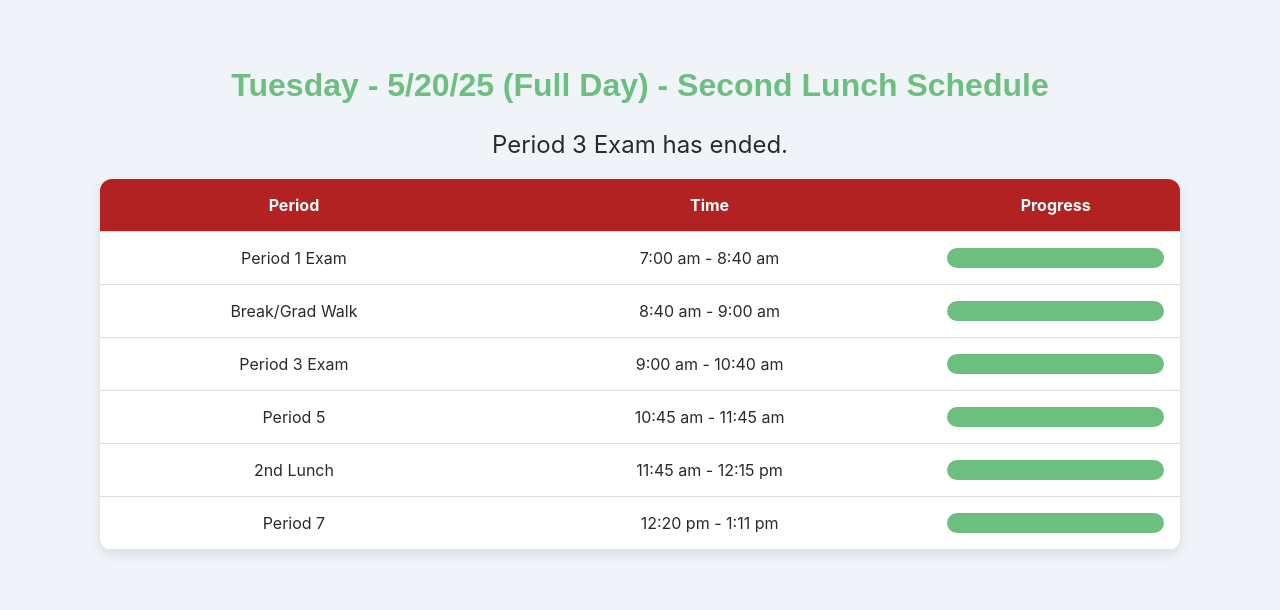
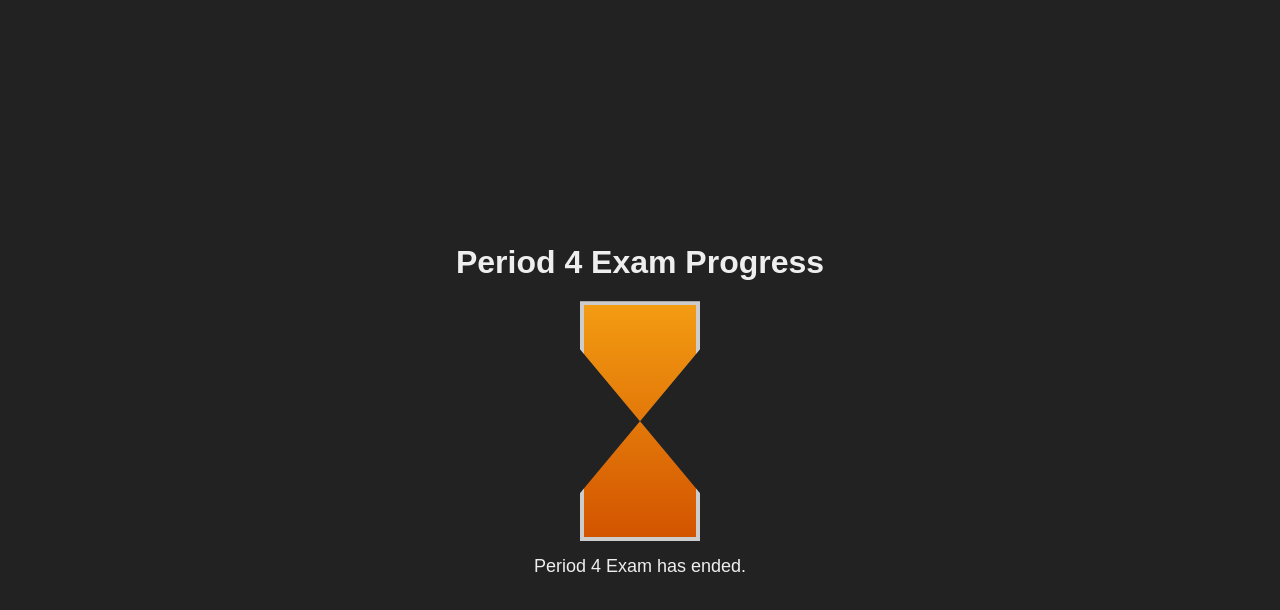
Before and after one commit to msciuca/tuesday_exam_sched, a plain HTML site: page index.html in a window 1280 px wide. Drawn offline with Linux system fonts and the light colour scheme.

Commit message:
Update index.html

```diff
--- a/index.html
+++ b/index.html
@@ -1,199 +1,98 @@
 <!DOCTYPE html>
 <html lang="en">
 <head>
-    <meta charset="UTF-8">
-    <meta name="viewport" content="width=device-width, initial-scale=1.0">
-    <title>Tuesday Exam Schedule - Second Lunch with Timer</title>
+<meta charset="UTF-8" />
+<meta name="viewport" content="width=device-width, initial-scale=1" />
+<title>Hourglass Progress Bar</title>
 <style>
-        :root {
-            --clr-bg: #f0f4f8;
-            --clr-primary: #6cbf7f;
-            --clr-warning: #ffd95e;
-            --clr-danger: #f25c54;
-            --clr-text: #2a2a2a;
-            --clr-accent: #ffffff;
-            --radius: 0.75rem;
-            --transition: 0.3s;
+  body {
+    font-family: Arial, sans-serif;
+    background: #222;
+    color: #eee;
+    display: flex;
+    flex-direction: column;
+    align-items: center;
+    justify-content: center;
+    height: 100vh;
+    margin: 0;
   }
-        body {
-            font-family: 'Inter', sans-serif;
-            background-color: var(--clr-bg);
-            color: var(--clr-text);
-            text-align: center;
-            padding: 2rem;
+  h1 {
+    margin-bottom: 20px;
   }
-        h2 {
-            font-family: 'Fredoka', sans-serif;
-            color: var(--clr-primary);
-            font-size: 2rem;
+
+  .hourglass {
+    width: 120px;
+    height: 240px;
+    position: relative;
+    clip-path: polygon(
+      0% 0%, 100% 0%, 100% 20%, 50% 50%, 100% 80%, 100% 100%, 0% 100%, 0% 80%, 50% 50%, 0% 20%
+    );
+    background: #444;
+    border: 4px solid #ccc;
+    box-sizing: border-box;
+    overflow: hidden;
   }
-        #timer {
-            font-size: 1.5rem;
-            margin-bottom: 20px;
-            color: var(--clr-text);
+
+  .progress {
+    position: absolute;
+    bottom: 0;
+    left: 0;
+    width: 100%;
+    background: linear-gradient(180deg, #f39c12 0%, #d35400 100%);
+    transition: height 0.5s ease;
   }
-        table {
-            margin: 0 auto;
-            border-collapse: collapse;
-            width: 90%;
-            background-color: var(--clr-accent);
-            border-radius: var(--radius);
-            overflow: hidden;
-            box-shadow: 0 4px 12px rgba(0, 0, 0, 0.1);
-        }
-        th, td {
-            padding: 1rem;
-            border-bottom: 1px solid #ddd;
-        }
-        th {
-            background-color: #b22222;
-            color: white;
-        }
-        .highlight {
-            background-color: var(--clr-warning);
-        }
-        .progress-bar {
-            background-color: #e0e4e8;
-            border-radius: var(--radius);
-            overflow: hidden;
-            height: 1.25rem;
-        }
-        .progress {
-            height: 100%;
-            width: 0;
-            background-color: var(--clr-primary);
-            transition: width 1s linear;
+
+  .time-label {
+    margin-top: 15px;
+    font-size: 18px;
   }
 </style>
 </head>
 <body>
-
-<h2>Tuesday - 5/20/25 (Full Day) - Second Lunch Schedule</h2>
-<div id="timer"></div>
-
-<table>
-    <tr>
-        <th>Period</th>
-        <th>Time</th>
-        <th>Progress</th>
-    </tr>
-    <tr id="period1">
-        <td>Period 1 Exam</td>
-        <td>7:00 am - 8:40 am</td>
-        <td><div class="progress-bar"><div class="progress" id="bar-period1"></div></div></td>
-    </tr>
-    <tr id="break">
-        <td>Break/Grad Walk</td>
-        <td>8:40 am - 9:00 am</td>
-        <td><div class="progress-bar"><div class="progress" id="bar-break"></div></div></td>
-    </tr>
-    <tr id="period3">
-        <td>Period 3 Exam</td>
-        <td>9:00 am - 10:40 am</td>
-        <td><div class="progress-bar"><div class="progress" id="bar-period3"></div></div></td>
-    </tr>
-    <tr id="period5">
-        <td>Period 5</td>
-        <td>10:45 am - 11:45 am</td>
-        <td><div class="progress-bar"><div class="progress" id="bar-period5"></div></div></td>
-    </tr>
-    <tr id="lunch2">
-        <td>2nd Lunch</td>
-        <td>11:45 am - 12:15 pm</td>
-        <td><div class="progress-bar"><div class="progress" id="bar-lunch2"></div></div></td>
-    </tr>
-    <tr id="period7">
-        <td>Period 7</td>
-        <td>12:20 pm - 1:11 pm</td>
-        <td><div class="progress-bar"><div class="progress" id="bar-period7"></div></div></td>
-    </tr>
-</table>
+  <h1>Period 4 Exam Progress</h1>
+  <div class="hourglass">
+    <div class="progress" id="progress"></div>
+  </div>
+  <div class="time-label" id="timeLabel">Loading...</div>
 
 <script>
-function highlightCurrentPeriod() {
-    const periods = [
-        {id: "period1", start: "07:00", end: "08:40"},
-        {id: "break", start: "08:40", end: "09:00"},
-        {id: "period3", start: "09:00", end: "10:40"},
-        {id: "period5", start: "10:45", end: "11:45"},
-        {id: "lunch2", start: "11:45", end: "12:15"},
-        {id: "period7", start: "12:20", end: "13:11"},
-    ];
+  // Define start and end times of exam in 24-hour format
+  const startHour = 8, startMinute = 55;
+  const endHour = 10, endMinute = 40;
 
-    const now = new Date();
-    const currentTime = now.getHours().toString().padStart(2, '0') + ":" + now.getMinutes().toString().padStart(2, '0');
-
-    periods.forEach(period => {
-        const elem = document.getElementById(period.id);
-        elem.classList.remove("highlight");
-
-        if (currentTime >= period.start && currentTime <= period.end) {
-            elem.classList.add("highlight");
-        }
-    });
+  function getMinutesSinceMidnight(h, m) {
+    return h * 60 + m;
   }
 
-function updateProgressBars() {
-    const periods = [
-        {id: "period1", start: "07:00", end: "08:40"},
-        {id: "break", start: "08:40", end: "09:00"},
-        {id: "period3", start: "09:00", end: "10:40"},
-        {id: "period5", start: "10:45", end: "11:45"},
-        {id: "lunch2", start: "11:45", end: "12:15"},
-        {id: "period7", start: "12:20", end: "13:11"},
-    ];
+  const startTimeMinutes = getMinutesSinceMidnight(startHour, startMinute);
+  const endTimeMinutes = getMinutesSinceMidnight(endHour, endMinute);
+  const totalDuration = endTimeMinutes - startTimeMinutes;
 
+  const progressElem = document.getElementById('progress');
+  const timeLabel = document.getElementById('timeLabel');
+
+  function updateProgress() {
     const now = new Date();
+    const currentMinutes = now.getHours() * 60 + now.getMinutes() + now.getSeconds() / 60;
 
-    function parseTime(str) {
-        const [h, m] = str.split(":").map(Number);
-        const d = new Date();
-        d.setHours(h, m, 0, 0);
-        return d;
+    let progressPercent;
+    if (currentMinutes < startTimeMinutes) {
+      progressPercent = 0;
+      timeLabel.textContent = "Period 4 Exam has not started.";
+    } else if (currentMinutes > endTimeMinutes) {
+      progressPercent = 100;
+      timeLabel.textContent = "Period 4 Exam has ended.";
+    } else {
+      progressPercent = ((currentMinutes - startTimeMinutes) / totalDuration) * 100;
+      timeLabel.textContent = `Progress: ${progressPercent.toFixed(1)}%`;
     }
 
-    periods.forEach(p => {
-        const start = parseTime(p.start);
-        const end = parseTime(p.end);
-        let pct = 0;
-
-        if (now >= start && now <= end) {
-            pct = ((now - start) / (end - start)) * 100;
-        } else if (now > end) {
-            pct = 100;
+    progressElem.style.height = progressPercent + '%';
   }
 
-        const bar = document.getElementById("bar-" + p.id);
-        if (bar) bar.style.width = `${pct}%`;
-    });
-}
-
-function updateTimer() {
-    const endTime = new Date();
-    endTime.setHours(10, 40, 0); // Period 3 ends at 10:40 AM
-
-    const now = new Date();
-    const diff = endTime - now;
-
-    if (diff > 0) {
-        const minutes = Math.floor(diff / 60000);
-        const seconds = Math.floor((diff % 60000) / 1000);
-        document.getElementById('timer').textContent = `Time remaining for Period 3 Exam: ${minutes}m ${seconds}s`;
-    } else {
-        document.getElementById('timer').textContent = "Period 3 Exam has ended.";
-    }
-}
-
-setInterval(() => {
-    highlightCurrentPeriod();
-    updateProgressBars();
-    updateTimer();
-}, 1000);
-
-highlightCurrentPeriod();
-updateProgressBars();
-updateTimer();
+  // Initialize and update every second
+  updateProgress();
+  setInterval(updateProgress, 1000);
 </script>
-
 </body>
 </html>
```
Lines whose indentation alone changed are shown as unchanged.
